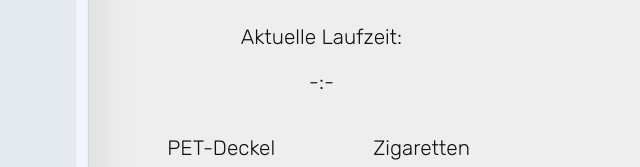
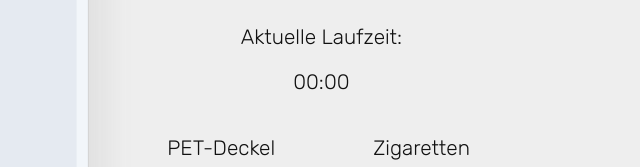
Before and after one commit to snoozebaumer/beat-realtime-stats, a plain HTML site: page frontend/index.html in a window 1280 px wide. Shown: the part 264-431 px from the top of the page, 519-1159 px from the left. Drawn offline with nearby package versions, Linux system fonts and the light colour scheme.

Commit message:
improve run time display

```diff
--- a/frontend/index.html
+++ b/frontend/index.html
@@ -45,10 +45,12 @@
 
           <div class="time">
             <p>Aktuelle Laufzeit:</p>
-            <span v-if="run.currentRuntimeInSeconds > 0"
-              >{{ Math.floor(run.currentRuntimeInSeconds / 60) }}:{{
-               run.currentRuntimeInSeconds % 60}}</span
-            ><span v-else>-:-</span>
+            <span v-if="Math.floor(run.currentRuntimeInSeconds / 60) < 10"
+              >0</span
+            >{{ Math.floor(run.currentRuntimeInSeconds / 60) }}:<span
+              v-if="run.currentRuntimeInSeconds % 60 < 10"
+              >0</span
+            >{{ run.currentRuntimeInSeconds % 60}}
           </div>
 
           <div class="articles flex-container-inline equal-children no-wrap">
```
